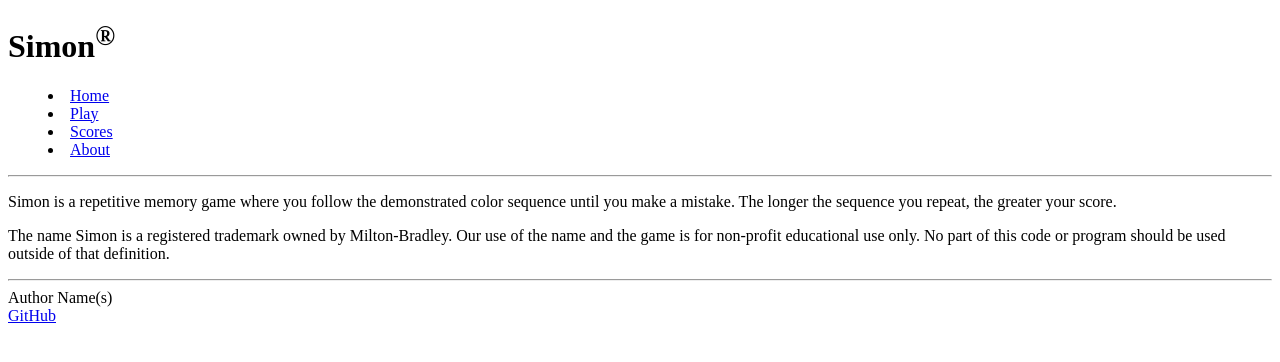
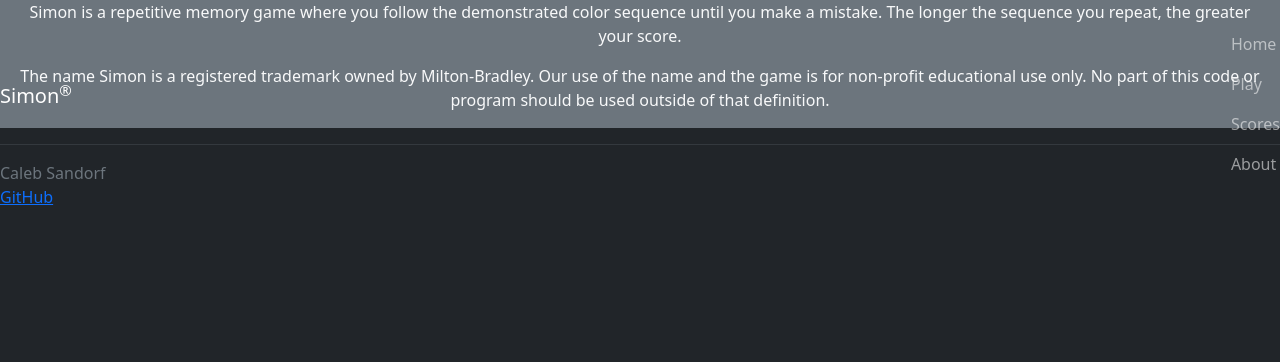
Before and after one commit to MonkeyMan123476/simon, a plain HTML site: page about.html in a window 1280 px wide. Drawn offline with nearby package versions, Linux system fonts and the light colour scheme.

Commit message:
Created .css file, added bootstrap elements to About tab, included bootstrap framework in each of the html files.

```diff
--- a/about.html
+++ b/about.html
@@ -5,23 +5,31 @@
     <meta name="viewport" content="width=device-width, initial-scale=1.0" />
     <title>About</title>
     <link rel="icon" href="favicon.ico" />
+
+    <link rel="stylesheet" href="main.css" />
+    <link
+      href="https://cdn.jsdelivr.net/npm/bootstrap@5.2.2/dist/css/bootstrap.min.css"
+      rel="stylesheet"
+      integrity="sha384-Zenh87qX5JnK2Jl0vWa8Ck2rdkQ2Bzep5IDxbcnCeuOxjzrPF/et3URy9Bv1WTRi"
+      crossorigin="anonymous"
+    />
   </head>
 
-  <body>
-    <header>
-        <h1>Simon<sup>&reg;</sup></h1>
-        <nav>
-          <menu>
-            <li><a href="index.html">Home</a></li>
-            <li><a href="play.html">Play</a></li>
-            <li><a href="scores.html">Scores</a></li>
-            <li><a href="about.html">About</a></li>
+  <body class="bg-dark text-light">
+    <header class="container-fluid">
+        <nav class="navbar fixed-top navbar-dark">
+          <a class="navbar-brand" href="#">Simon<sup>&reg;</sup></a>
+          <menu class="navbar-nav">
+            <li class="nav-item"><a class="nav-link" href="index.html">Home</a></li>
+            <li class="nav-item"><a class="nav-link" href="play.html">Play</a></li>
+            <li class="nav-item"><a class="nav-link" href="scores.html">Scores</a></li>
+            <li class="nav-item"><a class="nav-link" href="about.html">About</a></li>
           </menu>
         </nav>
-        <hr />
     </header>
 
-    <main>
+    <main class="container-fluid bg-secondary text-center">
+      <div>
         <p>
             Simon is a repetitive memory game where you follow the demonstrated
             color sequence until you make a mistake. The longer the sequence you
@@ -33,13 +41,16 @@
             use of the name and the game is for non-profit educational use only. No
             part of this code or program should be used outside of that definition.
         </p>
+      </div>
     </main>
 
-    <footer>
+    <footer class="bg-dark text-dark text-muted">
+      <div class="container-fluid"></div>
         <hr />
-        <span class="text-reset">Author Name(s)</span>
+        <span class="text-reset">Caleb Sandorf</span>
         <br />
         <a href="https://github.com/MonkeyMan123476/simon.git">GitHub</a>
+      </div>
     </footer>
   </body>
 </html>
--- /dev/null
+++ b/main.css
@@ -0,0 +1,5 @@
+body {
+    display: flex;
+    flex-direction: column;
+    min-width: 375px;
+  }
```
Also changed, not shown: index.html (+25 -16 lines), play.html (+21 -12 lines), scores.html (+25 -16 lines).
